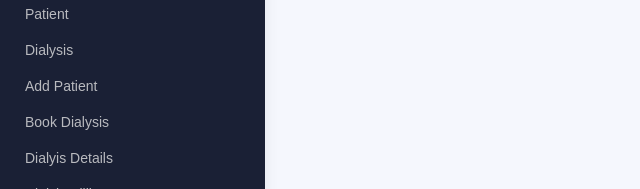
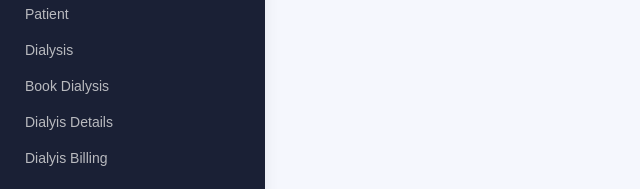
Before and after one commit to MrAnkitAgrawal/hosp-mgmt-front-end, a React (Create React App) app: page / in a window 1280 px wide. Shown: the part 183-372 px from the top of the page, without its empty margins (0-640 px from the left). Built offline with nearby package versions, Linux system fonts and the light colour scheme.

Commit message:
removed sidebar link for add patient

```diff
--- a/src/components/Layouts/Sidebar.js
+++ b/src/components/Layouts/Sidebar.js
@@ -66,9 +66,6 @@
                 <Link to={"/dialysis"}>Dialysis</Link>
               </li>
               <li className="nav-item">
-                <Link to={"/add-patient"}>Add Patient</Link>
-              </li>
-              <li className="nav-item">
                 <Link to={"/book-dialysis"}>Book Dialysis</Link>
               </li>
               <li className="nav-item">
```
